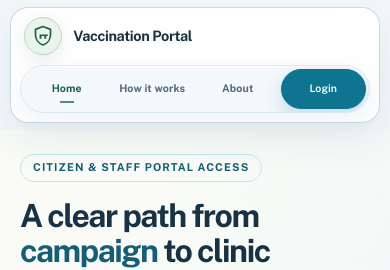
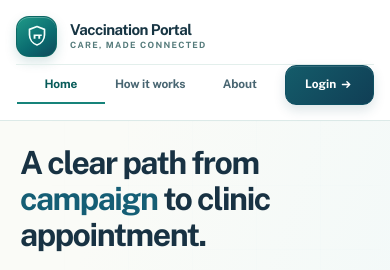
Before and after one commit to Sankalpa-KMCP/se2030-2026-y2-s1-mtr-01-vaccination-portal, a React (Vite) app in the folder frontend/: page / in a window 390 px wide. Shown: the top 270 px of the page. Built offline with nearby package versions, Linux system fonts and the light colour scheme; no server answers.

Commit message:
style(public-landing): refine public navigation header and clean up landing badges

```diff
--- a/frontend/src/features/public-landing/components/HeroSection.jsx
+++ b/frontend/src/features/public-landing/components/HeroSection.jsx
@@ -7,12 +7,6 @@ export default function HeroSection() {
     <section className="home-hero" aria-labelledby="home-hero-title">
       <div className="lp-container home-hero__frame">
         <div className="home-hero__copy">
-          <p className="home-hero__overline">
-            <span className="home-hero__badge">
-              <span className="home-hero__badge-text--desktop">Citizen &amp; Staff Portal Access</span>
-              <span className="home-hero__badge-text--mobile">Portal Access</span>
-            </span>
-          </p>
           <h1 id="home-hero-title">
             A clear path from <em>campaign</em> to clinic appointment.
           </h1>
--- a/frontend/src/features/public-landing/components/PortalAccessSection.jsx
+++ b/frontend/src/features/public-landing/components/PortalAccessSection.jsx
@@ -23,7 +23,6 @@ export default function PortalAccessSection() {
         <div className="home-access__ledger" data-reveal="access">
           <article className="home-access__citizen">
             <div className="home-access__body">
-              <span className="home-access__role">Citizen access</span>
               <h3>Plan and keep track of your vaccination care.</h3>
               <p>
                 Create an account, manage your profile, complete campaign screening,
@@ -44,7 +43,6 @@ export default function PortalAccessSection() {
 
           <article className="home-access__staff">
             <div className="home-access__body">
-              <span className="home-access__role">Staff operations</span>
               <h3>Coordinate campaigns, clinics, and sessions.</h3>
               <p>
                 Staff access is reviewed by an administrator before operational
--- a/frontend/src/features/public-landing/components/PublicHeader.jsx
+++ b/frontend/src/features/public-landing/components/PublicHeader.jsx
@@ -32,8 +32,10 @@ export default function PublicHeader({ onLoginClick }) {
       <div className="lp-container lp-header__inner">
         <Link to="/" className="lp-header__brand-group" aria-label="Vaccination Portal — home">
           <BrandGlyph />
-          <span className="lp-header__brand">Vaccination Portal</span>
-          <span className="lp-header__badge">Citizen &amp; Staff Portal</span>
+          <span className="lp-header__brand-lockup">
+            <span className="lp-header__brand">Vaccination Portal</span>
+            <span className="lp-header__brand-caption">Care, made connected</span>
+          </span>
         </Link>
 
         <nav className="lp-header__nav" aria-label="Main navigation">
@@ -55,6 +57,9 @@ export default function PublicHeader({ onLoginClick }) {
             onClick={onLoginClick}
           >
             Login
+            <svg viewBox="0 0 16 16" fill="none" aria-hidden="true">
+              <path d="M3 8h9m-3.5-3.5L12 8l-3.5 3.5" stroke="currentColor" strokeWidth="1.7" strokeLinecap="round" strokeLinejoin="round" />
+            </svg>
           </button>
         </nav>
       </div>
--- /dev/null
+++ b/frontend/src/features/public-landing/glass-header.css
@@ -0,0 +1,330 @@
+/* Shared public navigation. Loaded last on all three public routes. */
+.lp-page {
+  --header-ink: #173543;
+  --header-teal: #0d766f;
+  --header-ease: cubic-bezier(0.22, 1, 0.36, 1);
+}
+
+.lp-page .lp-header {
+  position: sticky;
+  top: 0;
+  z-index: 50;
+  min-height: 82px;
+  padding: 5px 0;
+  border: 0;
+  border-bottom: 1px solid #dceae8;
+  background: rgba(255, 255, 255, 0.97);
+  box-shadow: none;
+  backdrop-filter: blur(16px);
+  -webkit-backdrop-filter: blur(16px);
+  transition: background-color 320ms ease, box-shadow 320ms ease, border-color 320ms ease;
+}
+
+.lp-page .lp-header::after {
+  display: none;
+}
+
+.lp-page.is-public-header-scrolled .lp-header {
+  background: rgba(255, 255, 255, 0.97);
+  border-bottom-color: #c8deda;
+  box-shadow: 0 8px 24px rgba(15, 47, 58, 0.07);
+}
+
+.lp-page .lp-header__inner,
+.lp-page--home .lp-header__inner,
+.lp-page.is-public-header-scrolled .lp-header__inner {
+  position: relative;
+  isolation: isolate;
+  width: min(calc(100% - 48px), 1240px);
+  max-width: 1240px;
+  height: 70px;
+  padding: 0;
+  overflow: visible;
+  border: 0;
+  border-radius: 0;
+  background: transparent;
+  box-shadow: none;
+  backdrop-filter: none;
+  -webkit-backdrop-filter: none;
+  transform: none;
+  transition: none;
+}
+
+.lp-page .lp-header__inner::before {
+  display: none;
+}
+
+.lp-page.is-public-header-scrolled .lp-header__inner {
+  border: 0;
+  background: transparent;
+  box-shadow: none;
+}
+
+.lp-page .lp-header__brand-group {
+  min-width: 0;
+  gap: 0.82rem;
+  color: var(--header-ink);
+}
+
+.lp-page .lp-header__glyph,
+.lp-page--home .lp-header__glyph {
+  position: relative;
+  display: grid;
+  flex: none;
+  width: 44px;
+  height: 44px;
+  place-items: center;
+  color: #f5fffc;
+  border: 1px solid rgba(12, 104, 99, 0.85);
+  border-radius: 13px;
+  background: linear-gradient(145deg, #209a88 0%, #0a6c70 58%, #10495b 100%);
+  box-shadow: 0 5px 12px rgba(14, 100, 102, 0.17), inset 0 1px 0 rgba(255, 255, 255, 0.25);
+  transform: none;
+  transition: transform 350ms var(--header-ease), box-shadow 350ms var(--header-ease);
+}
+
+.lp-page .lp-header__brand-group:hover .lp-header__glyph {
+  transform: translateY(-2px) rotate(-4deg);
+  box-shadow: 0 8px 17px rgba(14, 100, 102, 0.23), inset 0 1px 0 rgba(255, 255, 255, 0.25);
+}
+
+.lp-page .lp-header__brand-lockup {
+  display: flex;
+  flex-direction: column;
+  gap: 2px;
+}
+
+.lp-page .lp-header__brand {
+  color: var(--header-ink);
+  font-size: 1.05rem;
+  font-weight: 760;
+  letter-spacing: -0.035em;
+  line-height: 1.15;
+  white-space: nowrap;
+}
+
+.lp-page .lp-header__brand-caption {
+  color: #557b7b;
+  font-size: 0.59rem;
+  font-weight: 760;
+  letter-spacing: 0.15em;
+  line-height: 1.2;
+  text-transform: uppercase;
+}
+
+.lp-page .lp-header__nav {
+  display: flex;
+  align-items: center;
+  gap: 0.25rem;
+  padding: 0;
+  overflow: visible;
+  border: 0;
+  border-radius: 0;
+  background: transparent;
+  box-shadow: none;
+  backdrop-filter: none;
+  -webkit-backdrop-filter: none;
+  animation: none;
+}
+
+.lp-page .lp-header__nav::after,
+.lp-page .lp-header__link::before,
+.lp-page .lp-header__link::after {
+  display: none;
+}
+
+.lp-page .lp-header__nav > :is(.lp-header__link, .lp-btn--header) {
+  animation: none;
+}
+
+.lp-page .lp-header__link {
+  display: inline-flex;
+  align-items: center;
+  justify-content: center;
+  min-height: 48px;
+  padding: 0 1rem;
+  overflow: visible;
+  color: #496672;
+  border: 1px solid transparent;
+  border-radius: 9px;
+  background: transparent;
+  box-shadow: none;
+  font-size: 0.86rem;
+  font-weight: 680;
+  letter-spacing: -0.01em;
+  white-space: nowrap;
+  transform: none;
+  transition: color 220ms ease, background-color 220ms ease, border-color 220ms ease, box-shadow 300ms var(--header-ease), transform 300ms var(--header-ease);
+}
+
+.lp-page .lp-header__link:hover:not(.lp-is-active) {
+  color: #0c6665;
+  background: #f0f8f5;
+  transform: none;
+}
+
+.lp-page .lp-header__link.lp-is-active {
+  color: #075b59;
+  border-color: transparent;
+  background: transparent;
+  box-shadow: inset 0 -2px 0 #16837a;
+}
+
+.lp-page .lp-btn--header {
+  display: inline-flex;
+  align-items: center;
+  justify-content: center;
+  gap: 0.72rem;
+  min-height: 46px;
+  margin-left: 14px;
+  padding: 0 0.95rem 0 1.2rem;
+  color: #fff;
+  border: 1px solid #0f5062;
+  border-radius: 11px;
+  background: linear-gradient(135deg, #145c6a, #103e55);
+  box-shadow: 0 5px 12px rgba(18, 72, 86, 0.15), inset 0 1px 0 rgba(255, 255, 255, 0.13);
+  font-size: 0.86rem;
+  font-weight: 730;
+  white-space: nowrap;
+  transform: none;
+  transition: background-color 220ms ease, box-shadow 300ms var(--header-ease), transform 300ms var(--header-ease);
+}
+
+.lp-page .lp-btn--header svg {
+  width: 15px;
+  height: 15px;
+  transition: transform 300ms var(--header-ease);
+}
+
+.lp-page .lp-btn--header:hover {
+  color: #fff;
+  border-color: #0b4654;
+  background: linear-gradient(135deg, #0f7672, #0b4d61);
+  box-shadow: 0 10px 22px rgba(12, 90, 99, 0.25);
+  transform: translateY(-2px);
+}
+
+.lp-page .lp-btn--header:hover svg {
+  transform: translateX(3px);
+}
+
+.lp-page .lp-btn--header:active {
+  transform: translateY(0);
+  box-shadow: 0 3px 8px rgba(12, 90, 99, 0.18);
+}
+
+.lp-page .lp-header :focus-visible {
+  outline: 3px solid #1c8883;
+  outline-offset: 3px;
+}
+
+@media (max-width: 760px) {
+  .lp-page .lp-header__inner,
+  .lp-page--home .lp-header__inner,
+  .lp-page.is-public-header-scrolled .lp-header__inner {
+    width: calc(100% - 32px);
+  }
+
+  .lp-page .lp-header__brand {
+    font-size: 0.94rem;
+  }
+
+  .lp-page .lp-header__brand-caption {
+    font-size: 0.54rem;
+  }
+
+  .lp-page .lp-header__link {
+    padding-inline: 0.67rem;
+    font-size: 0.78rem;
+  }
+}
+
+@media (max-width: 620px) {
+  .lp-page .lp-header {
+    min-height: 121px;
+    padding-block: 7px;
+  }
+
+  .lp-page .lp-header__inner,
+  .lp-page--home .lp-header__inner,
+  .lp-page.is-public-header-scrolled .lp-header__inner {
+    min-height: 106px;
+    height: auto;
+    flex-wrap: wrap;
+    align-content: center;
+    row-gap: 7px;
+    padding: 0;
+    border-radius: 0;
+  }
+
+  .lp-page .lp-header__glyph,
+  .lp-page--home .lp-header__glyph {
+    width: 41px;
+    height: 41px;
+    border-radius: 13px;
+  }
+
+  .lp-page .lp-header__brand-group {
+    width: 100%;
+    padding: 0;
+  }
+
+  .lp-page .lp-header__nav {
+    width: 100%;
+    display: grid;
+    grid-template-columns: repeat(4, minmax(0, 1fr));
+    gap: 0;
+    padding: 0;
+    border-radius: 0;
+    border-top: 1px solid #e3efec;
+  }
+
+  .lp-page .lp-header__link,
+  .lp-page .lp-btn--header {
+    min-height: 40px;
+    margin-left: 0;
+    padding-inline: 0.2rem;
+    font-size: 0.74rem;
+  }
+
+  .lp-page .lp-header__link {
+    border-radius: 0;
+  }
+
+  .lp-page .lp-btn--header {
+    gap: 0.25rem;
+  }
+
+  .lp-page .lp-btn--header svg {
+    width: 13px;
+  }
+}
+
+@media (max-width: 380px) {
+  .lp-page .lp-header__brand-caption {
+    letter-spacing: 0.1em;
+  }
+
+  .lp-page .lp-header__link,
+  .lp-page .lp-btn--header {
+    font-size: 0.68rem;
+  }
+
+  .lp-page .lp-btn--header svg {
+    display: none;
+  }
+}
+
+@media (prefers-reduced-motion: reduce) {
+  .lp-page :is(.lp-header, .lp-header__inner, .lp-header__glyph, .lp-header__link, .lp-btn--header, .lp-btn--header svg) {
+    transition-duration: 0.01ms !important;
+    animation: none !important;
+  }
+
+  .lp-page .lp-header__brand-group:hover .lp-header__glyph,
+  .lp-page .lp-header__link:hover:not(.lp-is-active),
+  .lp-page .lp-btn--header:hover,
+  .lp-page .lp-btn--header:hover svg {
+    transform: none;
+  }
+}
--- a/frontend/src/features/public-landing/pages/AboutPage.jsx
+++ b/frontend/src/features/public-landing/pages/AboutPage.jsx
@@ -11,6 +11,7 @@ import PublicServiceGuide from '../components/PublicServiceGuide';
 import '../public-landing.css';
 import '../premium-public.css';
 import '../clinical-public.css';
+import '../glass-header.css';
 
 const ROLES = [
   {
--- a/frontend/src/features/public-landing/pages/HowItWorksPage.jsx
+++ b/frontend/src/features/public-landing/pages/HowItWorksPage.jsx
@@ -15,6 +15,7 @@ import PublicServiceGuide from '../components/PublicServiceGuide';
 import '../public-landing.css';
 import '../premium-public.css';
 import '../clinical-public.css';
+import '../glass-header.css';
 
 const JOURNEYS = [
   {
--- a/frontend/src/features/public-landing/pages/LandingPage.jsx
+++ b/frontend/src/features/public-landing/pages/LandingPage.jsx
@@ -18,6 +18,7 @@ import '../premium-public.css';
 import '../clinical-public.css';
 import '../landing-motion.css';
 import '../care-experience.css';
+import '../glass-header.css';
 
 /**
  * "Continue exploring" band — connects Home to the two interior pages
```
